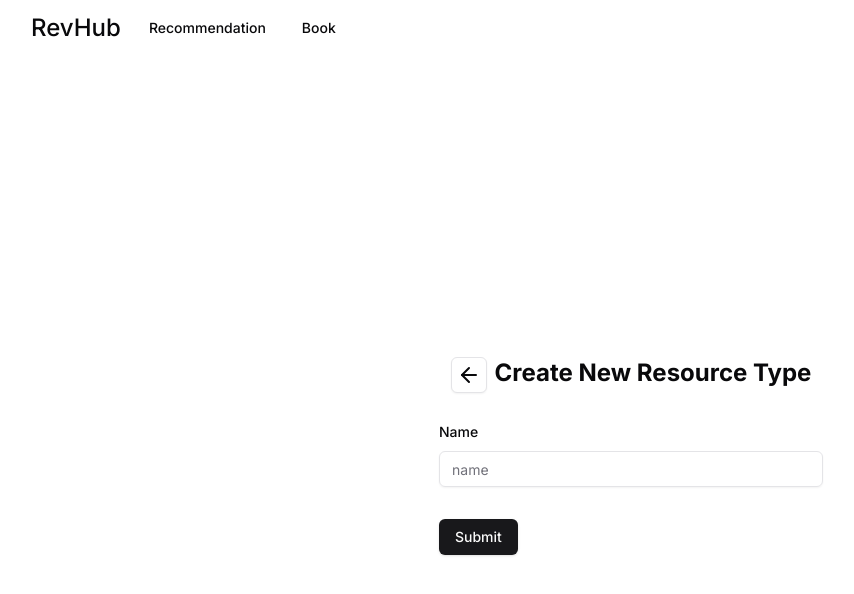
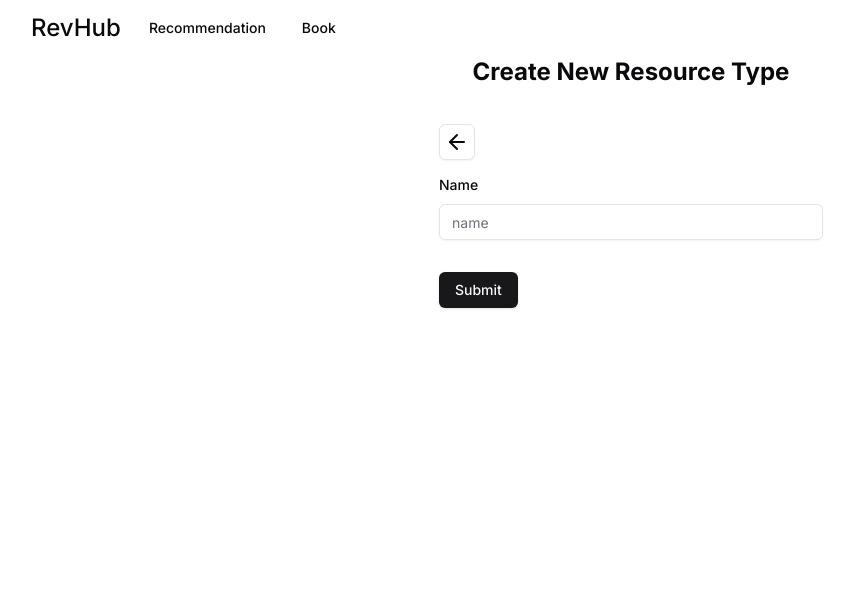
Before and after one commit to jimmy2952/revhub-frontend, a Next.js app: page /admin/resource_types/new in a window 1280 px wide. Shown: the top 594 px of the page, without its empty margins (9-863 px from the left). Built offline with nearby package versions, Linux system fonts and the light colour scheme.

Commit message:
fix: create and edit page style

```diff
--- a/app/admin/resource_types/ResourceTypeForm.tsx
+++ b/app/admin/resource_types/ResourceTypeForm.tsx
@@ -29,7 +29,7 @@ export default function ResourceTypeForm({ defaultValues = { name: ""}, onSubmit
 
   return (
     <Form {...resourceTypeForm}>
-      <form onSubmit={resourceTypeForm.handleSubmit(onSubmit)} className="w-96 space-y-8">
+      <form onSubmit={resourceTypeForm.handleSubmit(onSubmit)} className="w-full space-y-8">
         <FormField
           control={resourceTypeForm.control}
           name="name"
--- a/app/admin/resource_types/[id]/edit/page.tsx
+++ b/app/admin/resource_types/[id]/edit/page.tsx
@@ -16,14 +16,14 @@ export default function EditResourceTypePage({ params }: { params: { id: string
   const defaultValues = resourceTypes.find(resourceType => resourceType.id === parseInt(params.id))
 
   return (
-    <div className="flex h-screen flex-col items-center justify-center">
+    <div className="mx-auto flex w-96 flex-col items-center justify-center gap-y-3">
       <PageHeader className="mb-6 flex justify-between gap-x-2">
-        <Link href="/admin/resource_types">
-          <Button variant="outline" size="icon"><ArrowLeft /></Button>
-        </Link>
-        <h1>Edit Resource Type</h1>
+        <h1 className="mx-auto">Edit Resource Type</h1>
       </PageHeader>
-      <ResourceTypeForm defaultValues={defaultValues} onSubmit={onEditResourceType} />
+      <Link href="/admin/resource_types" className="mr-auto">
+        <Button variant="outline" size="icon"><ArrowLeft /></Button>
+      </Link>
+      <ResourceTypeForm defaultValues={defaultValues} onSubmit={onEditResourceType}  />
     </div>
   )
 }
--- a/app/admin/resource_types/new/page.tsx
+++ b/app/admin/resource_types/new/page.tsx
@@ -13,13 +13,13 @@ export default function NewResourceTypePage() {
   }
 
   return (
-    <div className="flex h-screen flex-col items-center justify-center">
+    <div className="mx-auto flex w-96 flex-col items-center justify-center gap-y-3">
       <PageHeader className="mb-6 flex justify-between gap-x-2">
-        <Link href="/admin/resource_types">
-          <Button variant="outline" size="icon"><ArrowLeft /></Button>
-        </Link>
-        <h1>Create New Resource Type</h1>
+        <h1 className="mx-auto">Create New Resource Type</h1>
       </PageHeader>
+      <Link href="/admin/resource_types" className="mr-auto">
+        <Button variant="outline" size="icon"><ArrowLeft /></Button>
+      </Link>
       <ResourceTypeForm onSubmit={onCreateResourceType} />
     </div>
   )
--- a/app/admin/resource_types/page.tsx
+++ b/app/admin/resource_types/page.tsx
@@ -24,7 +24,7 @@ export default function ResourceTypesIndex() {
   }
 
   return (
-    <div className="mx-auto flex h-screen max-w-screen-xl flex-col items-center justify-center">
+    <div className="flex size-full flex-col items-center justify-center">
       <PageHeader className="flex gap-x-4">
         <h1>Resource Types</h1>
         <Link href="/admin/resource_types/new">
```
